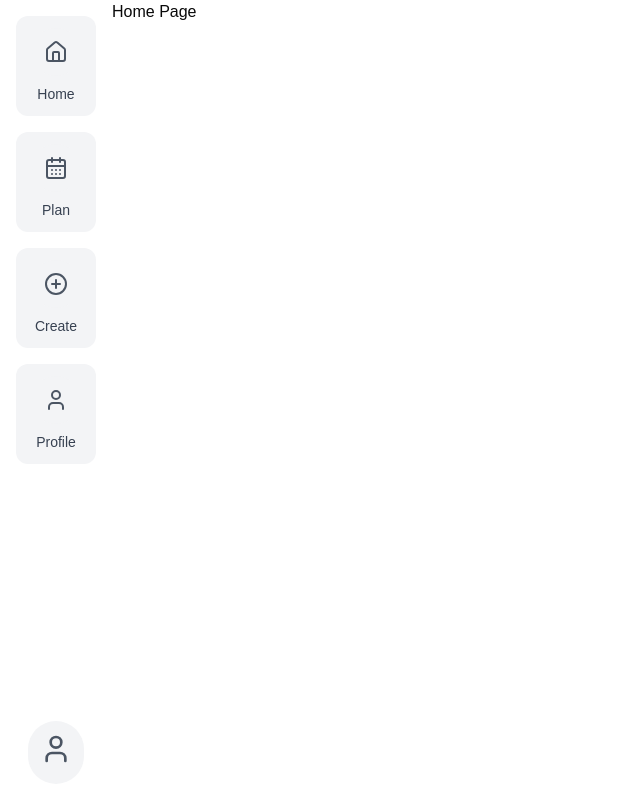
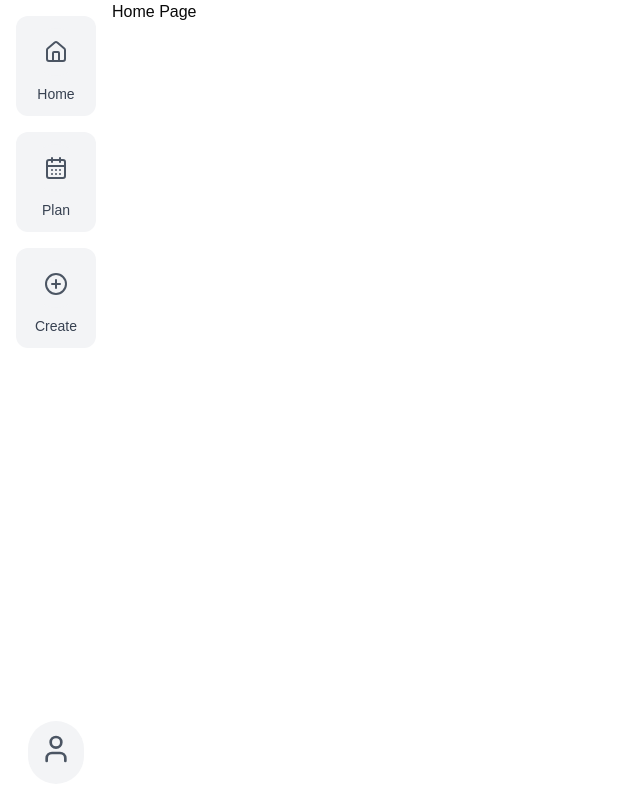
Before and after one commit to gavinwalsh1996/Social-media-management, a Next.js app in the folder my-app/: page / in a window 1280 px wide. Shown: the whole page, without its empty margins (0-640 px from the left). Built offline with nearby package versions, Linux system fonts and the light colour scheme.

Commit message:
setting up nav routing

```diff
--- /dev/null
+++ b/my-app/src/app/dashboard/profile/page.tsx
@@ -0,0 +1,3 @@
+export default function Profile() {
+  return <div>Profile</div>;
+}
--- a/my-app/src/app/layout.tsx
+++ b/my-app/src/app/layout.tsx
@@ -5,10 +5,19 @@ import { Sidebar } from "@/components/sidebar";
 import { House, CalendarDays, CirclePlus, User } from "lucide-react";
 
 const menuItems = [
-  { label: "Home", icon: House, tooltipText: "Home" },
-  { label: "Plan", icon: CalendarDays, tooltipText: "Plan" },
-  { label: "Create", icon: CirclePlus, tooltipText: "Create" },
-  { label: "Profile", icon: User, tooltipText: "Profile" },
+  { label: "Home", icon: House, tooltipText: "Home", dashboardId: "/home" },
+  {
+    label: "Plan",
+    icon: CalendarDays,
+    tooltipText: "Plan",
+    dashboardId: "/plan",
+  },
+  {
+    label: "Create",
+    icon: CirclePlus,
+    tooltipText: "Create",
+    dashboardId: "/create",
+  },
 ];
 
 const geistSans = Geist({
--- a/my-app/src/components/sidebar.tsx
+++ b/my-app/src/components/sidebar.tsx
@@ -1,5 +1,6 @@
 import React from "react";
 import { User } from "lucide-react";
+import Link from "next/link";
 import {
   Tooltip,
   TooltipContent,
@@ -11,6 +12,7 @@ interface MenuItem {
   label: string;
   icon: React.ElementType;
   tooltipText: string;
+  dashboardId: string;
 }
 
 interface SideBarProps {
@@ -21,7 +23,9 @@ export const Sidebar = ({ menuItems }: SideBarProps) => {
   return (
     <div className="p-4 flex flex-col items-center h-screen">
       <ul className="flex flex-col gap-4 flex-grow">
-        {menuItems.map(({ label, icon: Icon, tooltipText }, key) => (
+        {menuItems.map(
+          ({ label, icon: Icon, tooltipText, dashboardId }, key) => (
+            <Link href={`/dashboard/${dashboardId}`}>
               <li
                 key={key}
                 className="flex flex-col items-center gap-2 cursor-pointer
@@ -52,9 +56,11 @@ export const Sidebar = ({ menuItems }: SideBarProps) => {
                   {label}
                 </span>
               </li>
-        ))}
+            </Link>
+          )
+        )}
       </ul>
-
+      <Link href="/dashboard/profile">
         <div className="mt-auto cursor-pointer p-3 rounded-full bg-gray-100 transition-all duration-300 ease-in-out hover:bg-gray-200 hover:shadow-lg hover:-translate-y-1">
           <TooltipProvider>
             <Tooltip>
@@ -62,11 +68,12 @@ export const Sidebar = ({ menuItems }: SideBarProps) => {
                 <User className="w-8 h-8 text-gray-600 transition-colors duration-300 hover:text-gray-900" />
               </TooltipTrigger>
               <TooltipContent>
-              <p>Account</p>
+                <p>profile</p>
               </TooltipContent>
             </Tooltip>
           </TooltipProvider>
         </div>
+      </Link>
     </div>
   );
 };
```
Lines whose indentation alone changed are shown as unchanged.
